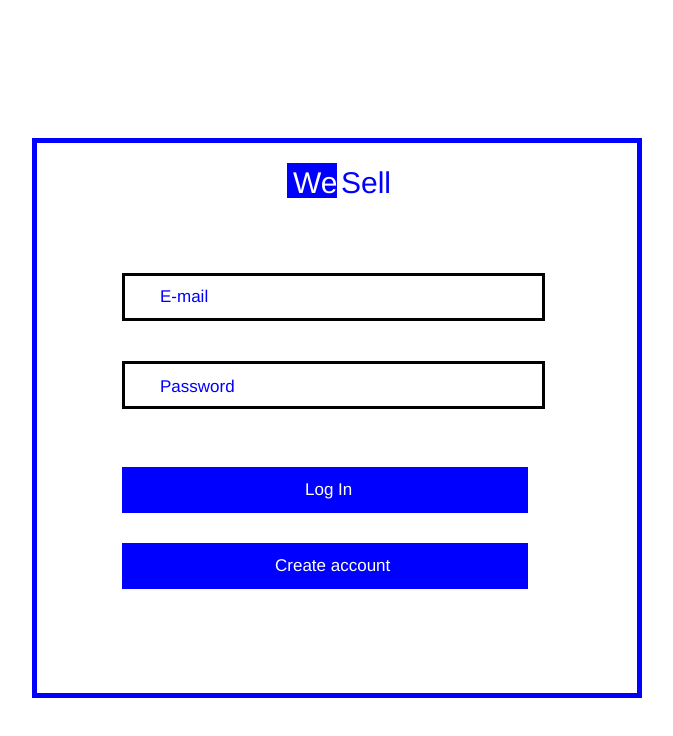
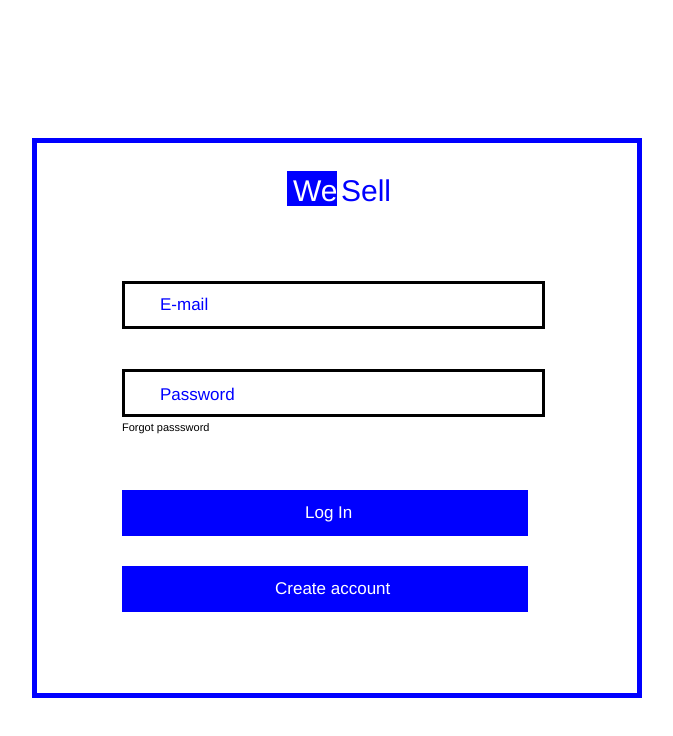
Before and after one commit to Kironde-Caleb/Login, a React (Vite) app in the folder frontend/: page / in a window 1280 px wide. Shown: the top 736 px of the page, without its empty margins (506-1179 px from the left). Built offline with nearby package versions, Linux system fonts and the light colour scheme.

Commit message:
Login design done

```diff
--- a/frontend/src/index.css
+++ b/frontend/src/index.css
@@ -37,7 +37,7 @@
 .button1 {
   width: 400px;
   height: 40px;
-  margin-top: 58px;
+  margin-top: 55px;
   background-color: blue;
   display: block;
   margin-left: 85px;
@@ -106,20 +106,20 @@
 
 .email[type="text"] {
   padding-left: 15px;
-  color: rgb(23, 23, 216);
+  color: black(23, 23, 216);
   font-size: 17px;
   font-family: "Franklin Gothic Medium", "Arial Narrow", Arial, sans-serif;
 }
 
 .password[type="password"] {
   padding-left: 15px;
-  color: rgb(23, 23, 216);
+  color: black(23, 23, 216);
   font-size: 20px;
   font-family: "Franklin Gothic Medium", "Arial Narrow", Arial, sans-serif;
 }
 
 .WeSell {
-  margin-top: 20px;
+  margin-top: 28px;
   margin-left: 250px;
   height: 50px;
   width: 100px;
@@ -145,6 +145,10 @@
   margin-left: 6px;
 }
 
+.we:hover {
+  cursor: default;
+}
+
 .sell {
   font-size: 30px;
   margin-top: 3px;
@@ -152,3 +156,16 @@
   color: blue;
   margin-left: 4px;
 }
+
+.sell:hover {
+  cursor: default;
+}
+
+.forgot {
+  margin-top: 18px;
+  margin-left: 85px;
+  font-family: "Franklin Gothic Medium", "Arial Narrow", Arial, sans-serif;
+  font-size: 11px;
+  color: black;
+  text-decoration: none;
+}
--- a/frontend/src/loginNew.jsx
+++ b/frontend/src/loginNew.jsx
@@ -9,6 +9,7 @@ function LoginNew() {
           </div>
           <input type="text" className="email" placeholder="E-mail" />
           <input type="password" className="password" placeholder="Password" />
+          <a href="" className="forgot">Forgot passsword</a>
           <div type="button" className="button1">
             <p className="loginFont">Log In</p>
           </div>
```
